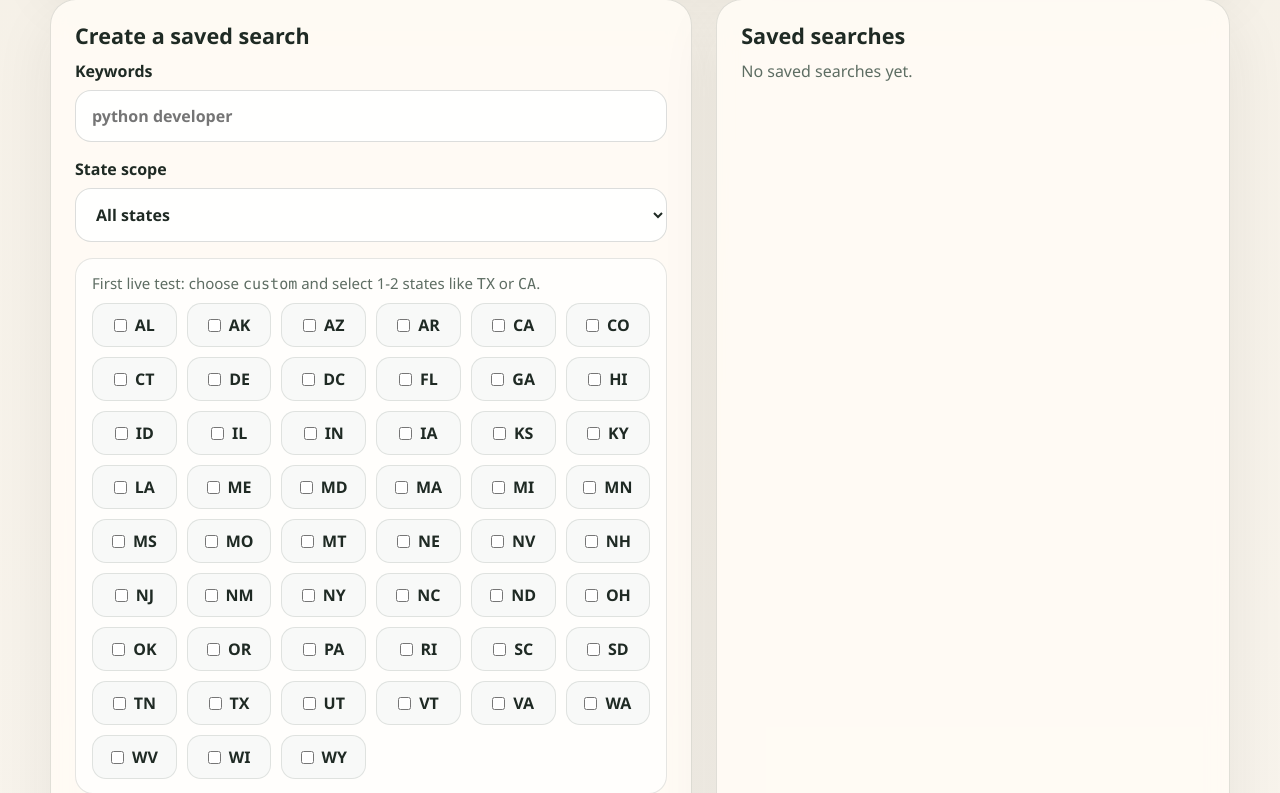
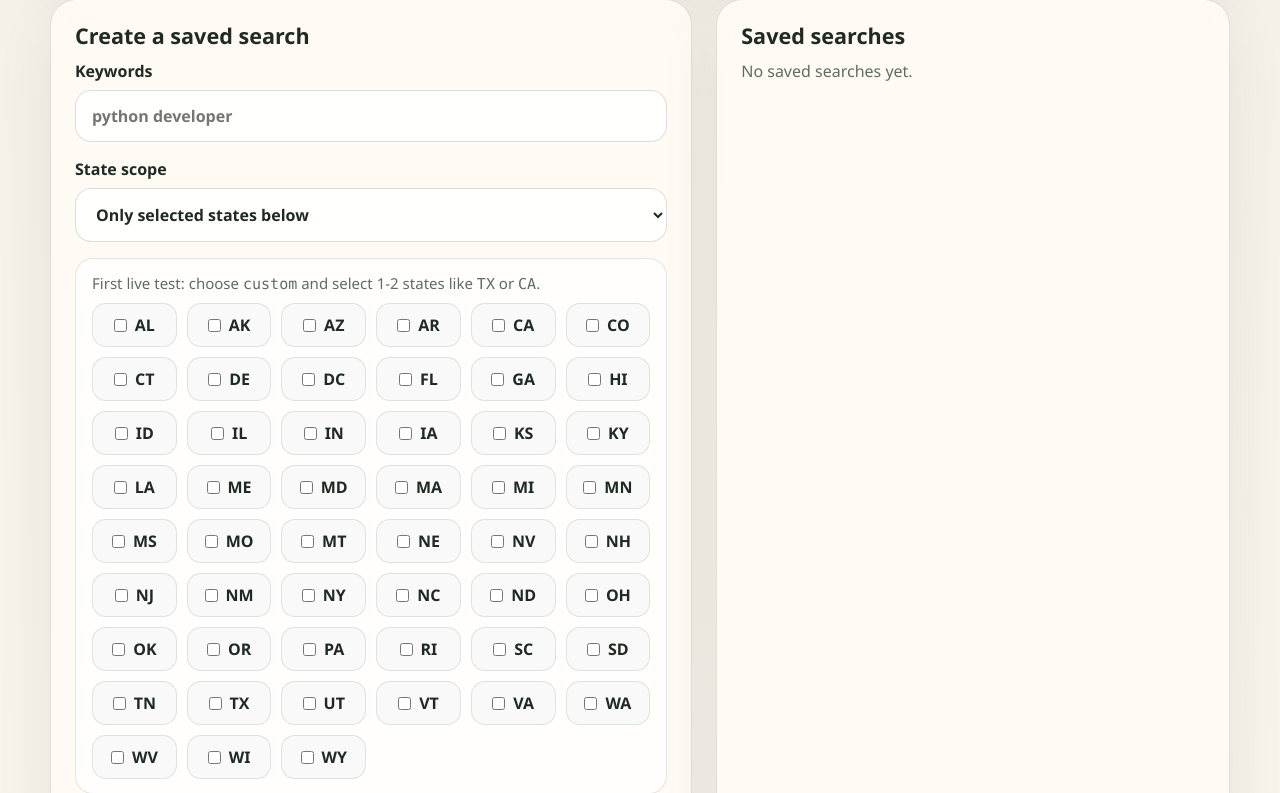
Before and after one commit to Pravesh-katta/linkedin-project, a FastAPI app: page / in a window 1280 px wide. Shown: the part 626-1419 px from the top of the page. Run offline with FastAPI, Linux system fonts and the light colour scheme; data that the repository does not hold is empty.

Commit message:
NEW CODE FOR FRON ANB BACEND STATES

```diff
--- a/linkedin-posts-python/app/db.py
+++ b/linkedin-posts-python/app/db.py
@@ -14,7 +14,7 @@ SCHEMA = """
 CREATE TABLE IF NOT EXISTS searches (
     id INTEGER PRIMARY KEY AUTOINCREMENT,
     keywords TEXT NOT NULL,
-    state_scope TEXT NOT NULL DEFAULT 'all',
+    state_scope TEXT NOT NULL DEFAULT 'custom',
     enabled_states_json TEXT NOT NULL DEFAULT '[]',
     window_hours INTEGER NOT NULL DEFAULT 24,
     max_results_per_state INTEGER NOT NULL DEFAULT 20,
@@ -116,13 +116,24 @@ def _ensure_post_view_tracking(connection: sqlite3.Connection) -> None:
 def row_to_dict(row: sqlite3.Row | None) -> dict[str, Any] | None:
     if row is None:
         return None
-    return {key: row[key] for key in row.keys()}
+    data = {key: row[key] for key in row.keys()}
+    raw_enabled_states = data.get("enabled_states_json")
+    if isinstance(raw_enabled_states, str):
+        try:
+            parsed_enabled_states = json.loads(raw_enabled_states)
+        except json.JSONDecodeError:
+            parsed_enabled_states = []
+        if isinstance(parsed_enabled_states, list):
+            data["enabled_states"] = [str(code) for code in parsed_enabled_states]
+        else:
+            data["enabled_states"] = []
+    return data
 
 
 def create_search(
     keywords: str,
     *,
-    state_scope: str = "all",
+    state_scope: str = "custom",
     enabled_states: list[str] | None = None,
     window_hours: int = 24,
     max_results_per_state: int = 20,
--- a/linkedin-posts-python/app/main.py
+++ b/linkedin-posts-python/app/main.py
@@ -58,6 +58,28 @@ def _group_results(results: list[dict[str, Any]]) -> OrderedDict[str, list[dict[
     return grouped
 
 
+def _selected_state_codes(search: dict[str, Any]) -> list[str]:
+    selected_codes: list[str] = []
+    seen_codes: set[str] = set()
+    for code in search.get("enabled_states", []):
+        upper_code = str(code).upper()
+        if upper_code in STATE_BY_CODE and upper_code not in seen_codes:
+            selected_codes.append(upper_code)
+            seen_codes.add(upper_code)
+    return selected_codes
+
+
+def _state_scope_label(search: dict[str, Any], *, use_names: bool = False) -> str:
+    selected_codes = _selected_state_codes(search)
+    if search.get("state_scope") == "all" or len(selected_codes) == len(ALL_STATES):
+        return "All states"
+    if not selected_codes:
+        return "No states selected"
+    if use_names:
+        return ", ".join(STATE_BY_CODE[code].name for code in selected_codes)
+    return ", ".join(selected_codes)
+
+
 def _run_search_task(search_id: int) -> None:
     SearchRunner(settings).run_search(search_id)
 
@@ -73,6 +95,8 @@ def _purge_expired_posts() -> None:
 async def index(request: Request):
     _purge_expired_posts()
     searches = db.list_searches(settings)
+    for search in searches:
+        search["state_scope_label"] = _state_scope_label(search)
     recent_posts = db.list_recent_posts(15, settings)
     return templates.TemplateResponse(
         request,
@@ -93,14 +117,14 @@ async def create_search(
     keywords: str = Form(...),
     max_results_per_state: int = Form(...),
     schedule_minutes: int = Form(0),
-    state_scope: str = Form("all"),
+    state_scope: str = Form("custom"),
     enabled_states: list[str] = Form([]),
 ):
     cleaned_keywords = " ".join(keywords.split())
     if not cleaned_keywords:
         raise HTTPException(status_code=400, detail="Keywords are required.")
 
-    normalized_state_scope = state_scope if state_scope in {"all", "custom"} else "all"
+    normalized_state_scope = state_scope if state_scope in {"all", "custom"} else "custom"
     normalized_enabled_states: list[str] = []
     seen_codes: set[str] = set()
     for code in enabled_states:
@@ -144,14 +168,12 @@ async def search_detail(request: Request, search_id: int):
     search = db.get_search(search_id, settings)
     if not search:
         raise HTTPException(status_code=404, detail="Search not found.")
+    search["state_scope_label"] = _state_scope_label(search, use_names=True)
 
     results = db.list_results_for_search(search_id, settings)
     grouped_results = _group_results(results)
     runs = db.list_runs_for_search(search_id, settings)
     state_names = {code: STATE_BY_CODE[code].name for code in grouped_results if code in STATE_BY_CODE}
-    enabled_state_names = [
-        STATE_BY_CODE[code].name for code in search.get("enabled_states", []) if code in STATE_BY_CODE
-    ]
 
     return templates.TemplateResponse(
         request,
@@ -162,7 +184,6 @@ async def search_detail(request: Request, search_id: int):
             grouped_results=grouped_results,
             runs=runs,
             state_names=state_names,
-            enabled_state_names=enabled_state_names,
             message=request.query_params.get("message"),
         ),
     )
--- a/linkedin-posts-python/app/templates/index.html
+++ b/linkedin-posts-python/app/templates/index.html
@@ -33,8 +33,8 @@
         <label>
           <span>State scope</span>
           <select name="state_scope">
-            <option value="all" selected>All states</option>
-            <option value="custom">Only selected states below</option>
+            <option value="all">All states</option>
+            <option value="custom" selected>Only selected states below</option>
           </select>
         </label>
         <div class="state-picker">
@@ -71,11 +71,7 @@
               <div>
                 <h3>{{ search.keywords }}</h3>
                 <p class="meta">
-                  {% if search.state_scope == 'custom' and search.enabled_states %}
-                    {{ search.enabled_states|join(', ') }} ·
-                  {% else %}
-                    all states ·
-                  {% endif %}
+                  {{ search.state_scope_label }} ·
                   {{ search.total_posts }} saved posts
                   {% if search.last_run_at %}
                     · last run {{ search.last_run_at }}
```
Also changed, not shown: linkedin-posts-python/app/templates/search_detail.html (+1 -7 lines), 1 other file.
